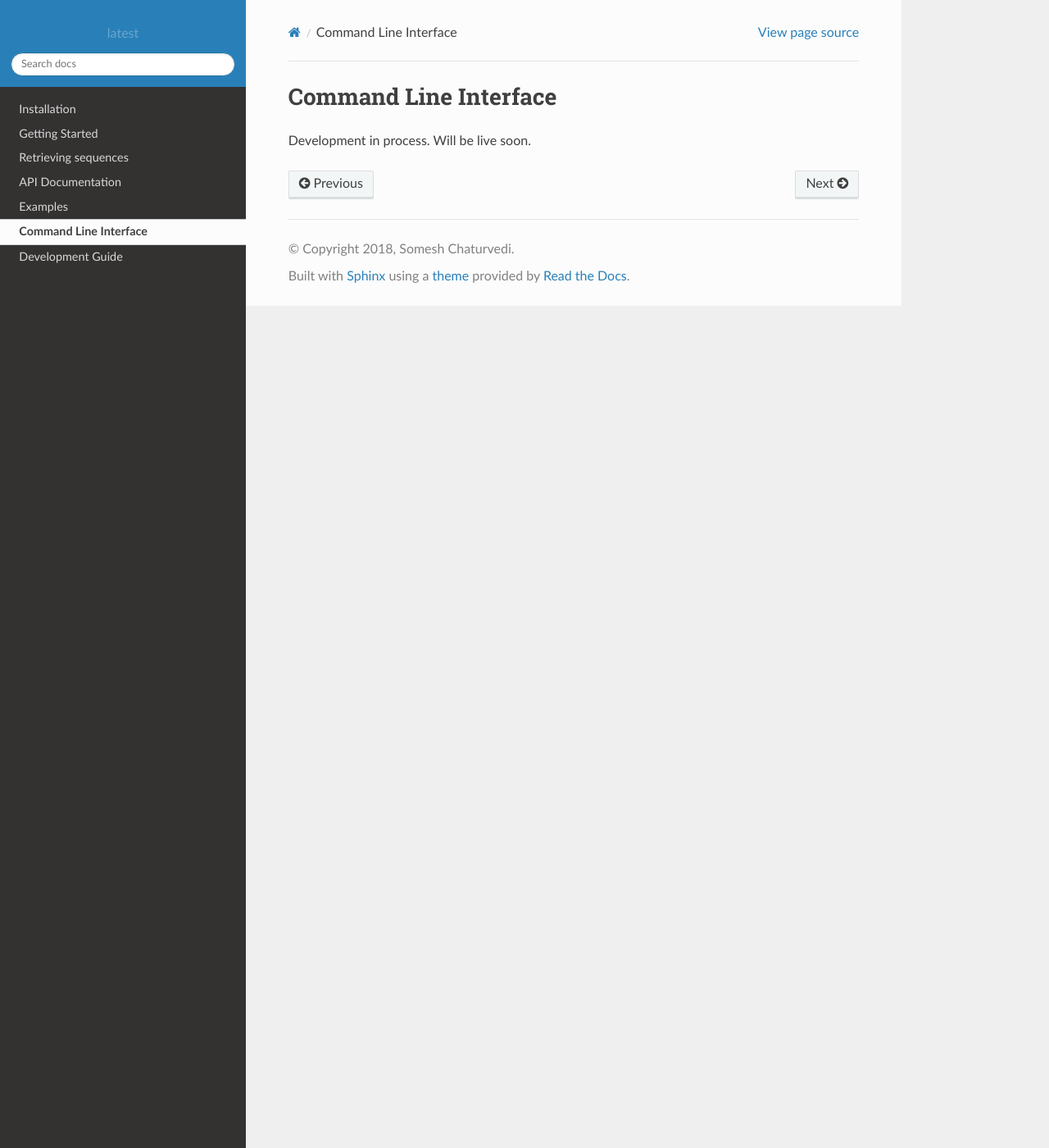
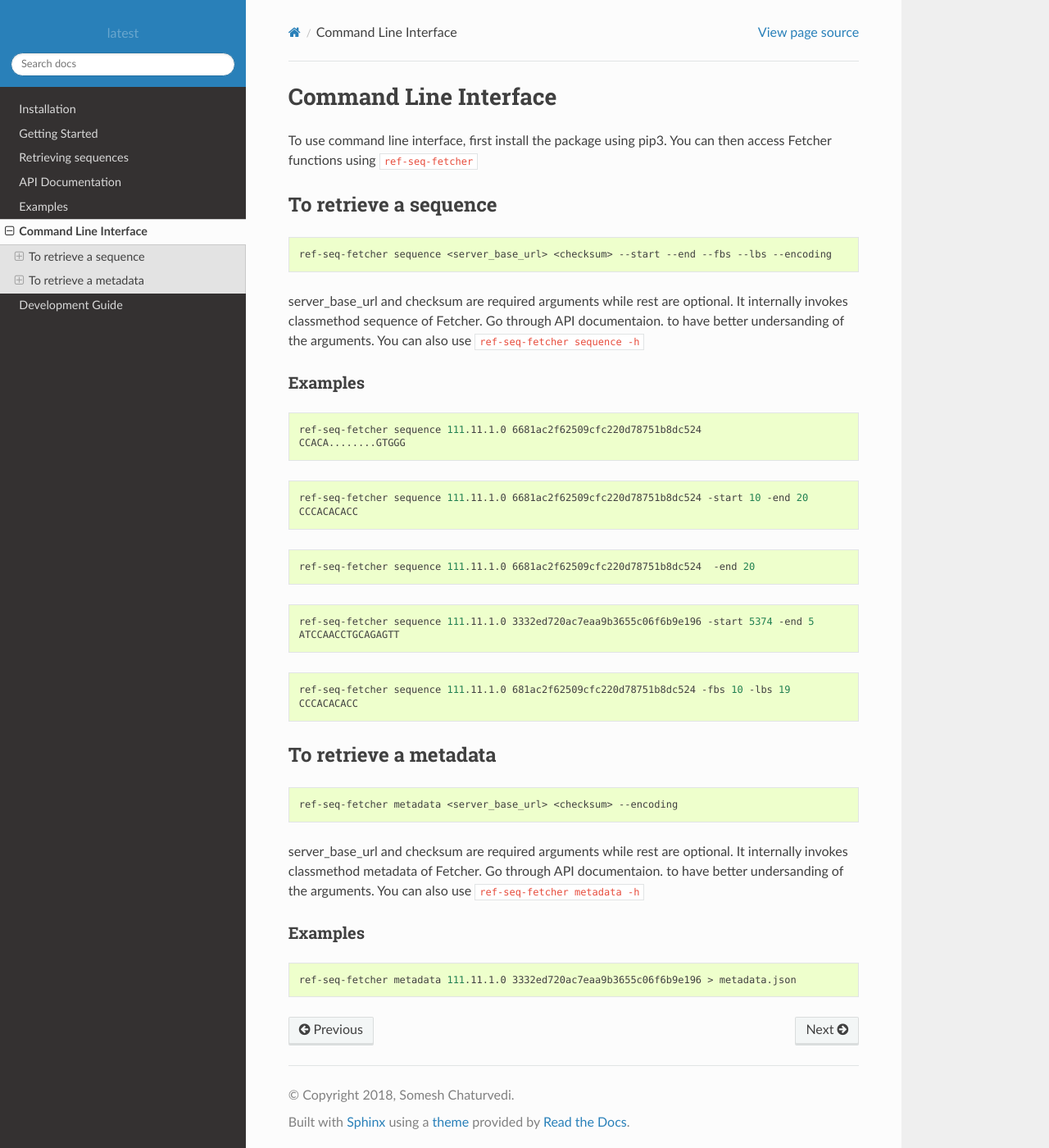
Before and after one commit to someshc8i/reference-sequence-fetcher, a Sphinx documentation site: the page built from docs/cli.rst, in a window 1280 px wide and 1400 px high. Shown: the whole window at 82% size. Built offline with Sphinx 7.4.7 and the Read the Docs theme 2.0.0, drawn with Linux system fonts in a browser that asks for light colours.

Commit message:
cli docs

```diff
--- a/docs/cli.rst
+++ b/docs/cli.rst
@@ -1,4 +1,63 @@
+**********************
 Command Line Interface
 **********************
 
-Development in process. Will be live soon.
+To use command line interface, first install the package using pip3. You can then
+access Fetcher functions using ``ref-seq-fetcher``
+
+To retrieve a sequence
+======================
+
+.. code-block:: bash
+
+    ref-seq-fetcher sequence <server_base_url> <checksum> --start --end --fbs --lbs --encoding
+
+server_base_url and checksum are required arguments while rest are optional. It internally
+invokes classmethod sequence of Fetcher. Go through API documentaion. to have better undersanding of the arguments.
+You can also use ``ref-seq-fetcher sequence -h``
+
+Examples
+--------
+
+.. code-block:: bash
+
+    ref-seq-fetcher sequence 111.11.1.0 6681ac2f62509cfc220d78751b8dc524
+    CCACA........GTGGG
+
+.. code-block:: bash
+
+    ref-seq-fetcher sequence 111.11.1.0 6681ac2f62509cfc220d78751b8dc524 -start 10 -end 20
+    CCCACACACC
+
+.. code-block:: bash
+
+    ref-seq-fetcher sequence 111.11.1.0 6681ac2f62509cfc220d78751b8dc524  -end 20
+
+
+.. code-block:: bash
+
+    ref-seq-fetcher sequence 111.11.1.0 3332ed720ac7eaa9b3655c06f6b9e196 -start 5374 -end 5
+    ATCCAACCTGCAGAGTT
+
+.. code-block:: bash
+
+    ref-seq-fetcher sequence 111.11.1.0 681ac2f62509cfc220d78751b8dc524 -fbs 10 -lbs 19
+    CCCACACACC
+
+To retrieve a metadata
+======================
+
+.. code-block:: bash
+
+    ref-seq-fetcher metadata <server_base_url> <checksum> --encoding
+
+server_base_url and checksum are required arguments while rest are optional. It internally
+invokes classmethod metadata of Fetcher. Go through API documentaion. to have better undersanding of the arguments.
+You can also use ``ref-seq-fetcher metadata -h``
+
+Examples
+--------
+
+.. code-block:: bash
+
+    ref-seq-fetcher metadata 111.11.1.0 3332ed720ac7eaa9b3655c06f6b9e196 > metadata.json
--- a/docs/conf.py
+++ b/docs/conf.py
@@ -38,8 +38,9 @@
 # Add any Sphinx extension module names here, as strings. They can be
 # extensions coming with Sphinx (named 'sphinx.ext.*') or your custom
 # ones.
-extensions = [
-]
+
+extensions = []
+# extensions = ['sphinxarg.ext']
 
 # Add any paths that contain templates here, relative to this directory.
 templates_path = ['_templates']
--- a/requirements.txt
+++ b/requirements.txt
@@ -30,6 +30,7 @@ requests==2.19.1
 six==1.11.0
 snowballstemmer==1.2.1
 Sphinx==1.7.5
+sphinx-argparse==0.2.2
 sphinx-autobuild==0.7.1
 sphinx-rtd-theme==0.4.0
 sphinxcontrib-websupport==1.1.0
```
